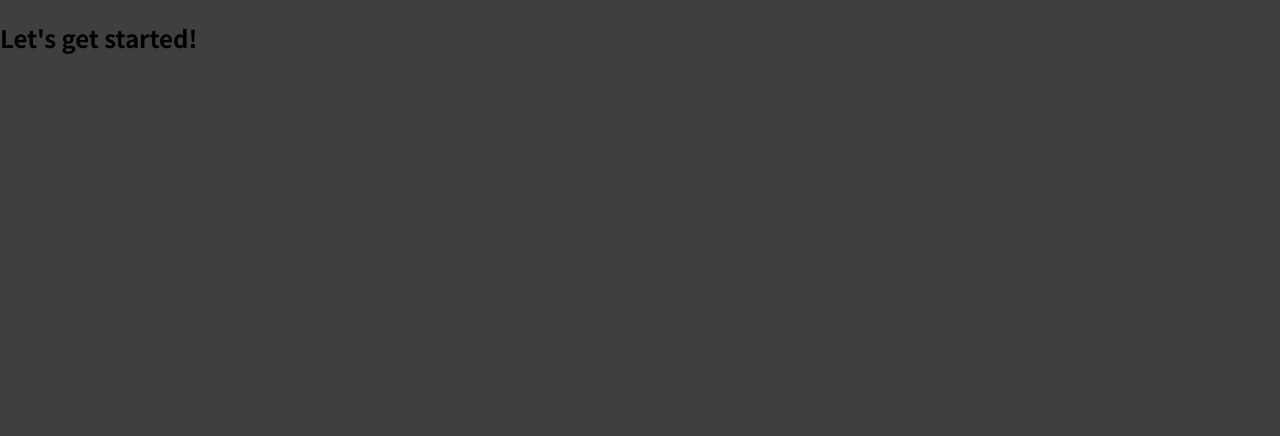
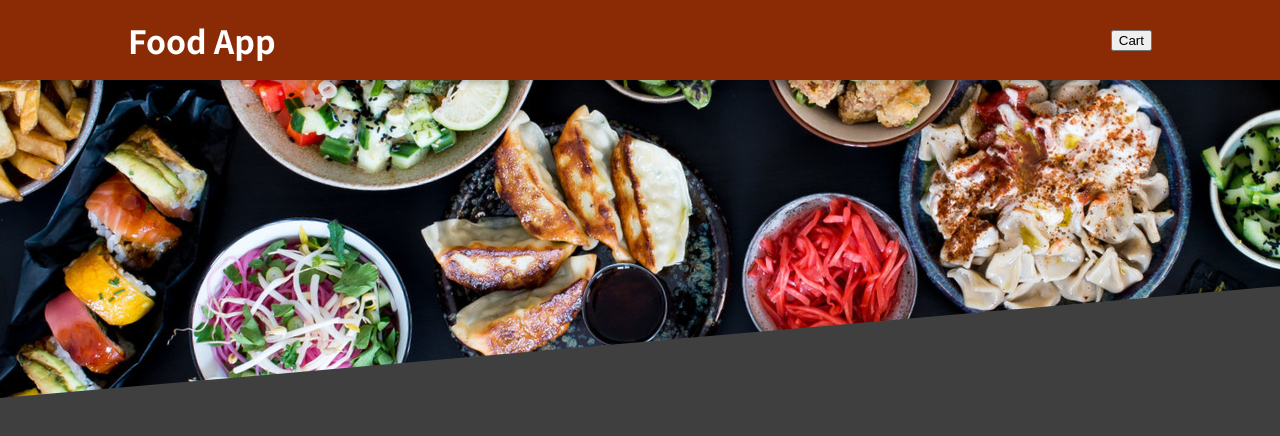
Before and after one commit to Carowet/react-food-order-app, a React (Create React App) app: page / in a window 1280 px wide. Shown: the top 436 px of the page. Built offline with nearby package versions, Linux system fonts and the light colour scheme.

Commit message:
updating App with Header

```diff
--- a/src/App.js
+++ b/src/App.js
@@ -1,8 +1,11 @@
+import React, { Fragment } from 'react';
+import Header from './components/Layout/Header'
+
 function App() {
   return (
-    <div>
-      <h2>Let's get started!</h2>
-    </div>
+    <Fragment>
+      <Header />
+    </Fragment>
   );
 }
 
```
